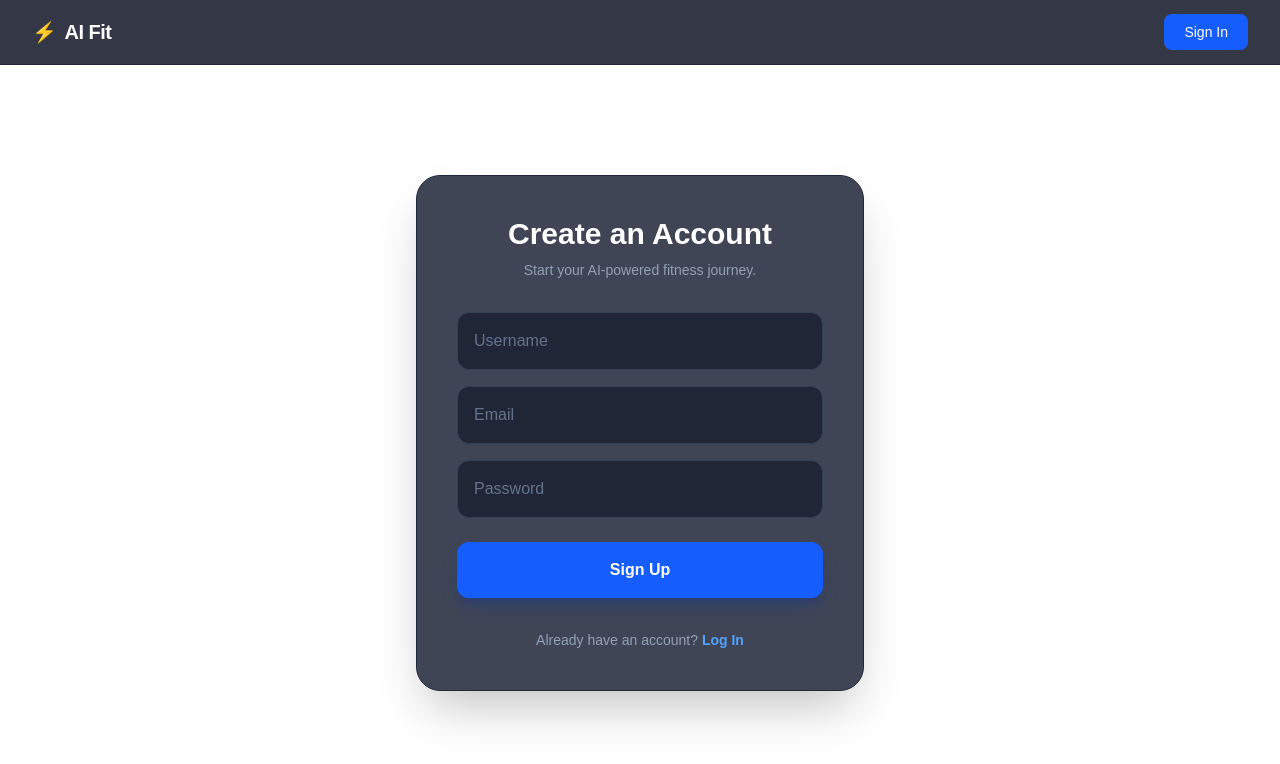
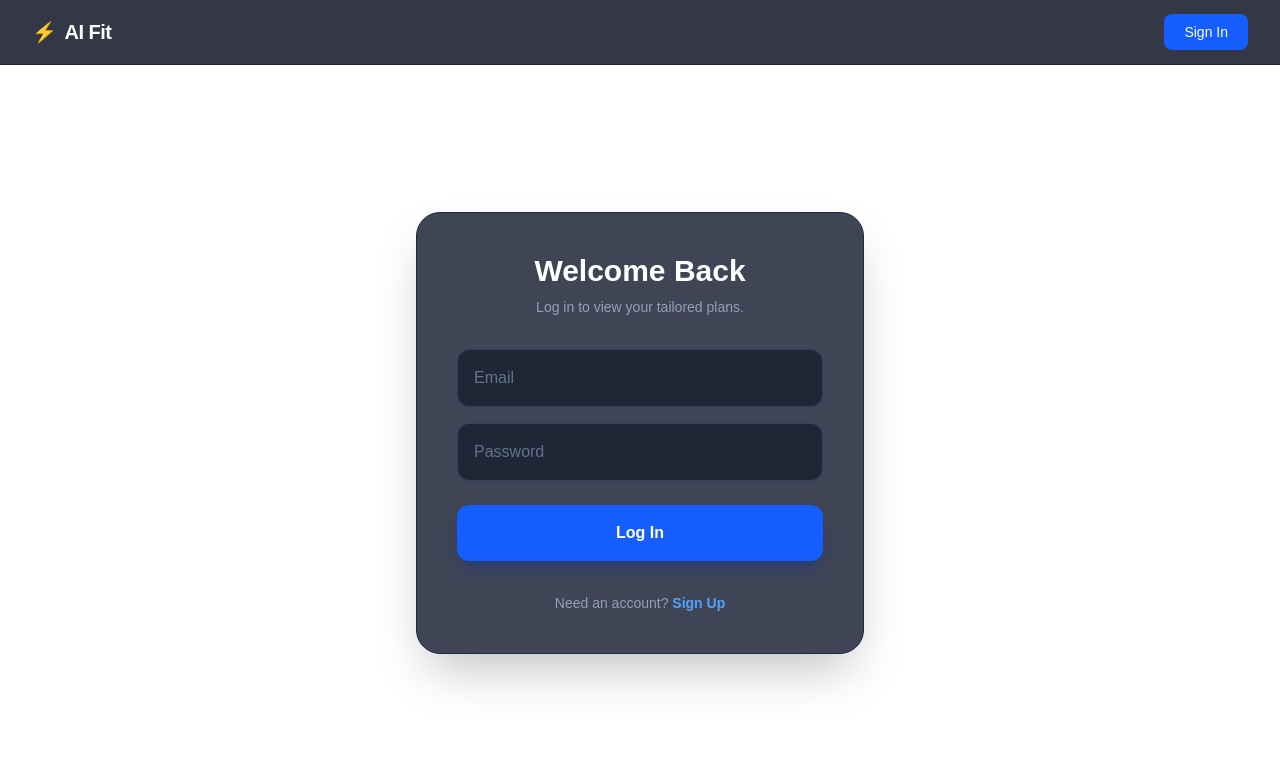
Before and after one commit to boomelm36-beep/ai-fitness-app, a Next.js app: page /auth in a window 1280 px wide. Shown: the top 764 px of the page. Built offline with nearby package versions, Linux system fonts and the light colour scheme; no server answers.

Commit message:
Change auth page default to Login

```diff
--- a/app/auth/page.tsx
+++ b/app/auth/page.tsx
@@ -5,7 +5,7 @@ import { useRouter } from "next/navigation";
 import { supabase } from "@/lib/supabase";
 
 export default function AuthPage() {
-  const [isSignUp, setIsSignUp] = useState(true);
+  const [isSignUp, setIsSignUp] = useState(false);
   const [email, setEmail] = useState("");
   const [password, setPassword] = useState("");
   const [username, setUsername] = useState("");
```
